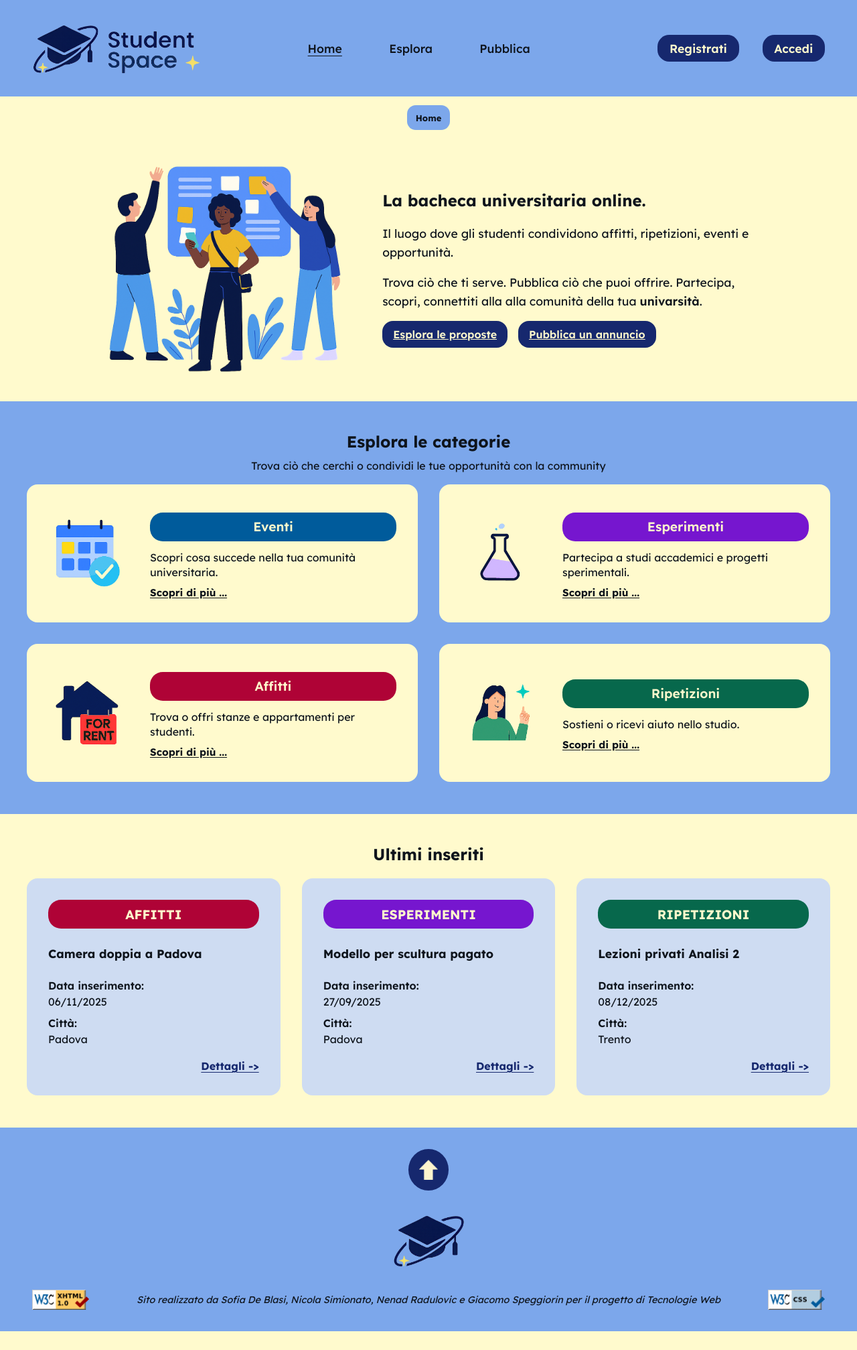
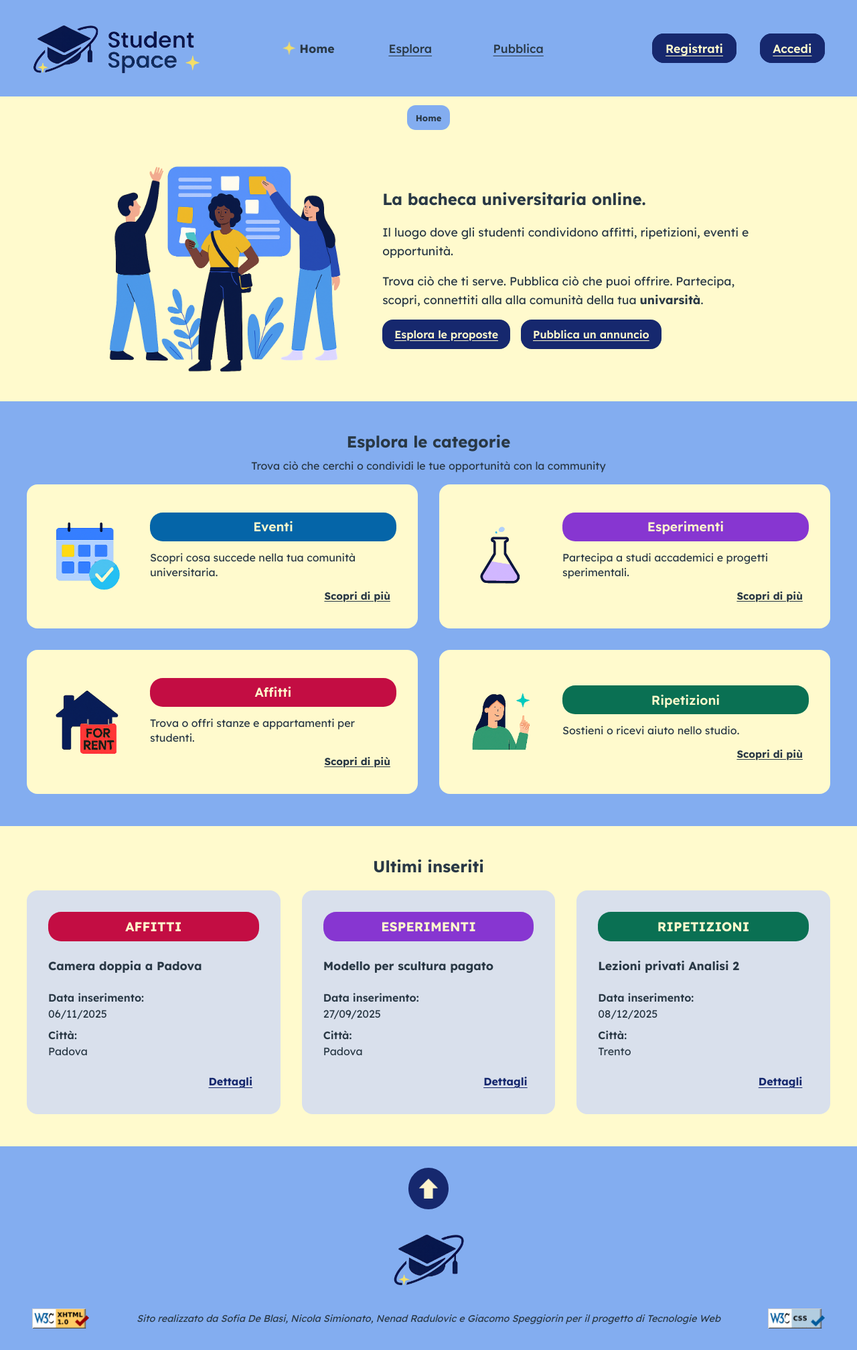
Before and after one commit to nenadkk/StudentSpace, a PHP site: page /html/index.html in a window 1280 px wide. Shown: the whole page at 67% size. Before the commit the page ends 1987 px from the top, so only its background shows below. Run offline with PHP 8.4, Linux system fonts and the light colour scheme.

Commit message:
sistemati constrasti tra link visited e non e modularizzati link di categoria e cards

```diff
--- a/css/style.css
+++ b/css/style.css
@@ -5,18 +5,20 @@
 }
 
 :root { /* definizione variabili globali */
-  --azzurro: #7ca7eb;
-  --txtcolor: #0e141c;
-  --crema: #fffacd;
-  --bluNotte: #16286e;
-  --ocra: #efc062;
-  --borgogna: #b71077;
-  --cartaZucchero: #cedcf2;
-
-  --eventiColor: #005b9b;
-  --esperimentiColor: #7616cf;
-  --affittiColor: #af0336;
-  --ripetizioniColor: #07684c;
+  --BgColor: #83adf0;
+  --breadColor: #83adf0;
+  --hoverNav: #aec6ed;
+  --txtcolor: #293845;
+  --clearBgColor: #fffacd;
+  --clearTxtColor: #fffacd;
+  --btnColor: #16286e;
+  --btnAction: #efc062;
+  --visited: #720b25;
+  --card: #d9e0ec;
+  --eventiColor: #0565a8;
+  --esperimentiColor: #8736d1;
+  --affittiColor: #c30d43;
+  --ripetizioniColor: #0a7053;
 }
 
 html, body{ /* => da applicare a tutto */
@@ -43,7 +45,7 @@ footer {
 }
 
 .enfasi{
-    font-weight: 600;
+    font-weight: bold;
 }
 
 /*
@@ -58,7 +60,7 @@ header {
     justify-content: space-between;
     align-items: center;
     padding: 0.5em 3em;
-    background-color: var(--azzurro);
+    background-color: var(--BgColor);
 }
 
 .logo {
@@ -89,12 +91,14 @@ header {
     display: flex;
     margin: 0;
     padding: 0;
+    font-weight: 500;
 }
 
 #menu .links {
     flex: 1;
     gap: 4em;
     justify-content: center;
+    color: var(--link);
 }
 
 #menu .autent {
@@ -104,51 +108,88 @@ header {
 
 #menu li{
     color: var(--txtcolor);
-    font-weight: 500;
 }
 
 #menu a {
-    text-decoration: none;
     color: var(--txtcolor);
-    font-weight: 500;
-    transition: background-color 0.3s ease, color 0.3s ease;
+    padding: 0.3em 0.6em;
+}
+
+#menu .links a{
+    text-decoration: underline;
+    text-underline-offset: 0.2em;
 }
 
 #menu a:visited {
-    color: var(--borgogna);
+    text-decoration: underline;
+    text-underline-offset: 0.2em;
+    color: var(--visited);
 }
 
 #currentLink {
-    text-decoration: underline;
-    text-underline-offset: 0.2em;
+    text-decoration: none;
     font-weight: bold;
+    background-image: url("../assets/stellina.png");
+    background-position: left center;
+    background-size: 1.2em;
+    background-repeat: no-repeat;
+    padding-left: 1.5em;
+}
+
+#menu a:not(.btn):hover, #menu a:not(.btn):focus {
+    border-radius: 1em;
+    background-color: var(--hoverNav);
+    padding: 0.3em 0.6em;
+    /*outline: 2px solid var(--hoverNav);
+    outline-offset: 6px;*/
+}
+
+#currentLink .btn {
+    background-size: 1em;
+    padding-left: 2em;
+    background-position: left center;
 }
 
 #menu .btn, #presentazione .btn {
-    background-color: var(--bluNotte);
-    color: var(--crema);
+    text-decoration: underline;
+    text-underline-offset: 0.2em;
+    color: var(--clearTxtColor);
+    background-color: var(--btnColor);
+    border: 2px solid var(--btnColor);
     padding: 0.5em 1em;
     border-radius: 1em;
     font-weight: 600;
     transition: background-color 0.3s ease, color 0.3s ease;
 }
 
-#menu a:not(.btn):hover, #menu a:not(.btn):focus {
+#menu .btn:visited, #presentazione .btn:visited {
+    color: var(--btnColor);
+    padding: 0.5em 1em;
     border-radius: 1em;
-    outline: 2px solid var(--bluNotte);
-    outline-offset: 6px;
+    transition: background-color 0.3s ease, color 0.3s ease;
 }
 
-#menu .btn:visited, #presentazione .btn:visited {
-    color: var(--ocra);
+#menu .btn:visited{
+    background-color: var(--BgColor);
+}
+
+#presentazione .btn:visited {
+    background-color: var(--clearBgColor);
 }
 
 #menu .btn:hover, #menu .btn:focus, #presentazione .btn:hover, #presentazione .btn:focus {
-    background-color: var(--ocra);
-    color: var(--bluNotte);
-    outline: 2px solid var(--bluNotte);
+    background-color: var(--btnAction);
+    color: var(--btnCor);
+    outline: 2px solid var(--btnColor);
     outline-offset: 1px;
 }
+
+/*#menu .btn:visited:hover, #menu .btn:visited:focus, #presentazione .btn:visited:hover, #presentazione .btn:visited:focus {
+    background-color: var(--btnColor);
+    color: var(--btnVisited);
+    outline: 2px solid var(--btnVisited);
+    outline-offset: 1px;
+}*/
 
 /*
 ====================================================
@@ -159,7 +200,7 @@ header {
 #breadcrumb {
     display: flex;
     justify-content: center;
-    background-color: var(--azzurro);
+    background-color: var(--breadColor);
     border-radius: 1em;
     padding: 0.5em 1em;
     margin: 1em auto;
@@ -280,7 +321,7 @@ header {
 
 #categorie {
     padding: 3em 2em;
-    background-color: var(--azzurro);
+    background-color: var(--BgColor);
     text-align: center;
 }
 
@@ -350,27 +391,83 @@ header {
     font-weight: bold;
     text-decoration: underline;
     text-underline-offset: 0.1em;
-    transition: color 0.3s ease;
+    /*transition: color 0.3s ease;*/
+    align-self: flex-end;
+    padding: 0.3em 0.6em;
 }
 
-.categoria:hover {
+/*.categoria:hover {
     transform: scale(1.02);
+}*/
+/*
+===========================================================================
+    SEZIONE ETICHETTE CATEGORIA (IN SEZIONE CAT, CARD ULTIMI, CARD LISTA)
+===========================================================================
+*/
+.catEventi {
+  background-color: var(--eventiColor);
 }
 
-.categoria:nth-child(1)  a:hover, .categoria:nth-child(1) a:focus {
+.catAffitti {
+  background-color: var(--affittiColor);
+}
+
+.catEsperimenti {
+  background-color: var(--esperimentiColor);
+}
+
+.catRipetizioni {
+  background-color: var(--ripetizioniColor);
+}
+
+/*
+===========================================================================
+    SEZIONE LINK CATEGORIA (IN SEZIONE CAT, CARD ULTIMI, CARD LISTA)
+===========================================================================
+*/
+
+.catEventiLink:visited {
     color: var(--eventiColor);
 }
 
-.categoria:nth-child(2)  a:hover, .categoria:nth-child(2) a:focus {
+.catEsperimentiLink:visited {
     color: var(--esperimentiColor);
 }
 
-.categoria:nth-child(3)  a:hover, .categoria:nth-child(3) a:focus {
+.catAffittiLink:visited {
     color: var(--affittiColor);
 }
 
-.categoria:nth-child(4)  a:hover, .categoria:nth-child(4) a:focus {
+.catRipetizioniLink:visited {
     color: var(--ripetizioniColor);
+}
+
+.catEventiLink:hover, .catEventiLink:focus {
+    /*color: var(--eventiColor);*/
+    border-radius: 1em;
+    color: var(--clearTxtColor);
+    background-color: var(--eventiColor);
+}
+
+.catEsperimentiLink:hover, .catEsperimentiLink:focus {
+    /*color: var(--esperimentiColor);*/
+    border-radius: 1em;
+    color: var(--clearTxtColor);
+    background-color: var(--esperimentiColor);
+}
+
+.catAffittiLink:hover, .catAffittiLink:focus {
+    /*color: var(--affittiColor);*/
+    border-radius: 1em;
+    color: var(--clearTxtColor);
+    background-color: var(--affittiColor);
+}
+
+.catRipetizioniLink:hover, .catRipetizioniLink:focus {
+    /*color: var(--ripetizioniColor);*/
+    border-radius: 1em;
+    color: var(--clearTxtColor);
+    background-color: var(--ripetizioniColor);
 }
 
 /*
@@ -408,7 +505,7 @@ header {
 }
 
 .ultimoInserito, .carta {
-  background-color: var(--cartaZucchero);
+  background-color: var(--card);
   border-radius: 1em;
   padding: 2em;
   text-align: left;
@@ -459,38 +556,18 @@ header {
 }
 
 .ultimoInserito a, .carta a {
-  align-self: flex-end;
-  font-weight: bold;
-  color: var(--bluNotte);
-  text-decoration: underline;
-  text-underline-offset: 0.2em;
-  transition: color 0.3s ease;
+    align-self: flex-end;
+    font-weight: bold;
+    color: var(--btnColor);
+    text-decoration: underline;
+    text-underline-offset: 0.2em;
+    padding: 0.3em 0.6em;
+    /*transition: color 0.3s ease;*/
 }
 
-.ultimoInserito a:hover, .ultimoInserito a:focus, .ultimoInserito a:visited, .carta a:hover, .carta a:focus, .carta a:visited {
+/*.ultimoInserito a:hover, .ultimoInserito a:focus, .ultimoInserito a:visited, .carta a:hover, .carta a:focus, .carta a:visited {
   color: var(--borgogna);
-}
-
-/*
-===========================================================================
-    SEZIONE ETICHETTE CATEGORIA (IN SEZIONE CAT, CARD ULTIMI, CARD LISTA)
-===========================================================================
-*/
-.catEventi {
-  background-color: var(--eventiColor);
-}
-
-.catAffitti {
-  background-color: var(--affittiColor);
-}
-
-.catEsperimenti {
-  background-color: var(--esperimentiColor);
-}
-
-.catRipetizioni {
-  background-color: var(--ripetizioniColor);
-}
+}*/
 
 /*
 ====================================================
@@ -499,7 +576,7 @@ header {
 */
 
 footer {
-    background-color: var(--azzurro);
+    background-color: var(--BgColor);
     padding: 2em 3em;
     display: flex;
     flex-direction: column;
--- a/html/accedi.html
+++ b/html/accedi.html
@@ -31,7 +31,7 @@
             </ul>
             <ul class="autent">
                 <li><a class="btn" href="../html/registrati.html">Registrati</a></li>
-                <li id="currentLink" aria-current="page" class="btn">Accedi</li>
+                <li id="currentLink" aria-current="page">Accedi</li>
             </ul>
         </nav>
     </header>
--- a/html/index.html
+++ b/html/index.html
@@ -29,7 +29,7 @@
                 <li><a href="../html/esplora.html">Esplora</a></li>
                 <li><a href="../html/pubblica.html">Pubblica</a></li>
             </ul>
-            <ul class="autent">
+        <ul class="autent">
                 <li><a class="btn" href="../html/registrati.html">Registrati</a></li>
                 <li><a class="btn" href="../html/accedi.html">Accedi</a></li>
             </ul>
@@ -64,7 +64,7 @@
                     <div class="contenuto">
                         <h3 class="catEventi">Eventi</h3>
                         <p>Scopri cosa succede nella tua comunità universitaria.</p>
-                        <a href="../html/esplora.html?categoria=Eventi" aria-label="Scopri di più sugli eventi">Scopri di più ...</a>
+                        <a class="catEventiLink" href="../html/esplora.html?categoria=Eventi" aria-label="Scopri di più sugli eventi">Scopri di più</a>
                     </div>
                 </li>
                 <li class="categoria"  role="listitem">
@@ -72,7 +72,7 @@
                     <div class="contenuto">
                         <h3 class="catEsperimenti">Esperimenti</h3>
                         <p>Partecipa a studi accademici e progetti sperimentali.</p>
-                        <a href="../html/esplora.html?categoria=Esperimenti" aria-label="Scopri di più sugli esperimenti">Scopri di più ...</a>
+                        <a class="catEsperimentiLink" href="../html/esplora.html?categoria=Esperimenti" aria-label="Scopri di più sugli esperimenti">Scopri di più</a>
                     </div>
                 </li>
                 <li class="categoria"  role="listitem">
@@ -80,7 +80,7 @@
                     <div class="contenuto">
                         <h3 class="catAffitti">Affitti</h3>
                         <p>Trova o offri stanze e appartamenti per studenti.</p>
-                        <a href="../html/esplora.html?categoria=Affitti" aria-label="Scopri di più sugli affitti">Scopri di più ...</a>
+                        <a class="catAffittiLink" href="../html/esplora.html?categoria=Affitti" aria-label="Scopri di più sugli affitti">Scopri di più</a>
                     </div>
                 </li>
                 <li class="categoria"  role="listitem">
@@ -88,7 +88,7 @@
                     <div class="contenuto">
                         <h3 class="catRipetizioni">Ripetizioni</h3>
                         <p>Sostieni o ricevi aiuto nello studio.</p>
-                        <a href="../html/esplora.html?categoria=Ripetizioni" aria-label="Scopri di più sulle ripetizioni">Scopri di più ...</a>
+                        <a class="catRipetizioniLink" href="../html/esplora.html?categoria=Ripetizioni" aria-label="Scopri di più sulle ripetizioni">Scopri di più</a>
                     </div>
                 </li>
             </ul>
@@ -106,7 +106,7 @@
                         <dt>Città</dt>
                         <dd>Padova</dd>
                     </dl>
-                    <a href="../html/annuncio.html">Dettagli -></a>
+                    <a class="catAffittiLink" href="../html/annuncio.html">Dettagli</a>
                 </li>
                 <li class="ultimoInserito">
                     <h3 class="catEsperimenti">ESPERIMENTI</h3>
@@ -117,7 +117,7 @@
                         <dt>Città</dt>
                         <dd>Padova</dd>
                     </dl>
-                    <a href="../html/annuncio.html">Dettagli -></a>
+                    <a class="catEsperimentiLink" href="../html/annuncio.html">Dettagli</a>
                 </li>
                 <li class="ultimoInserito">
                     <h3 class="catRipetizioni">RIPETIZIONI</h3>
@@ -128,7 +128,7 @@
                         <dt>Città</dt>
                         <dd>Trento</dd>
                     </dl>
-                    <a href="../html/annuncio.html">Dettagli -></a>
+                    <a class="catRipetizioniLink" href="../html/annuncio.html">Dettagli</a>
                 </li>
             </ul>
         </section>
--- a/html/registrati.html
+++ b/html/registrati.html
@@ -30,7 +30,7 @@
                 <li><a href="../html/pubblica.html">Pubblica</a></li>
             </ul>
             <ul class="autent">
-                <li id="currentLink" aria-current="page" class="btn">Registrati</li>
+                <li id="currentLink" aria-current="page">Registrati</li>
                 <li><a class="btn" href="../html/accedi.html">Accedi</a></li>
             </ul>
         </nav>
```
Also changed, not shown: other parts of css/style.css (+24 -24 lines), assets/stellina.png (added), 1 other file.
